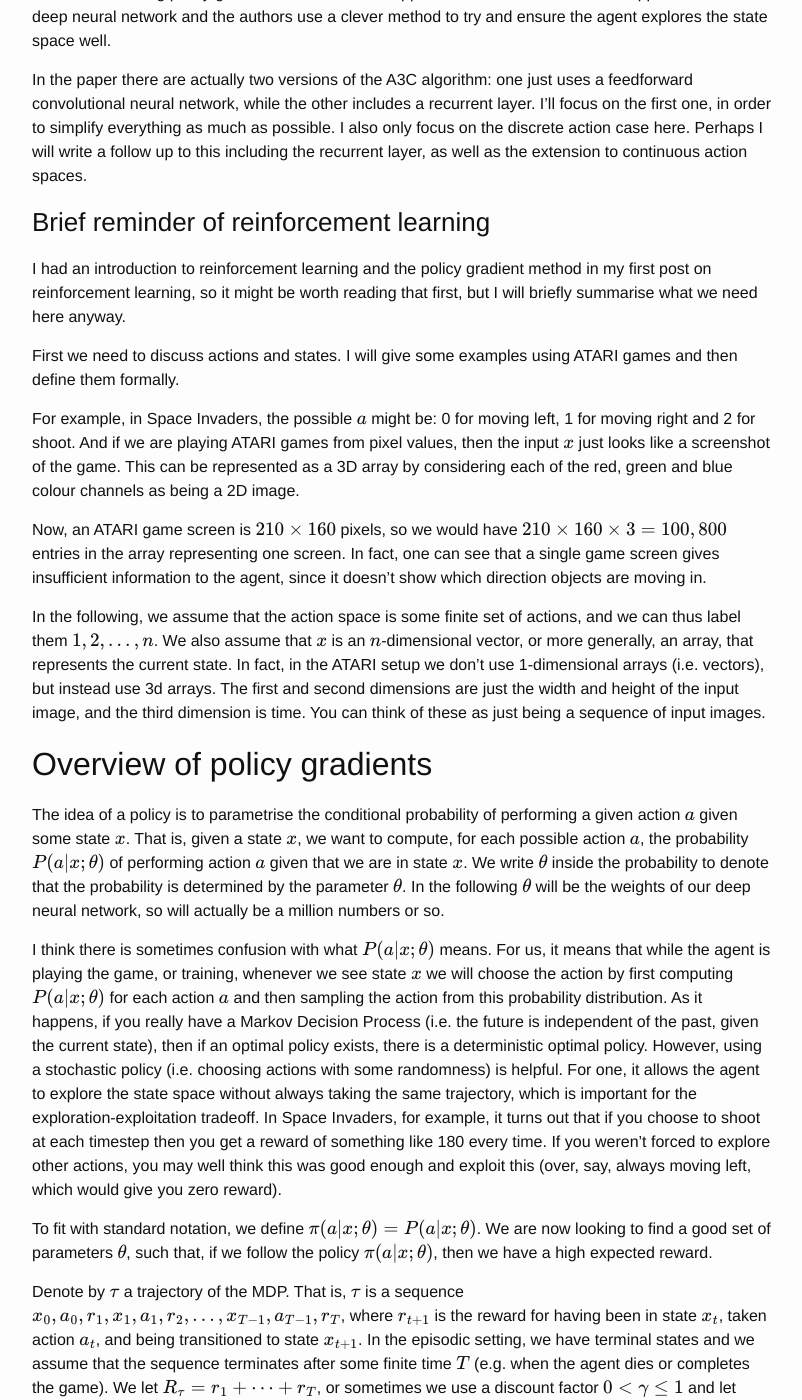
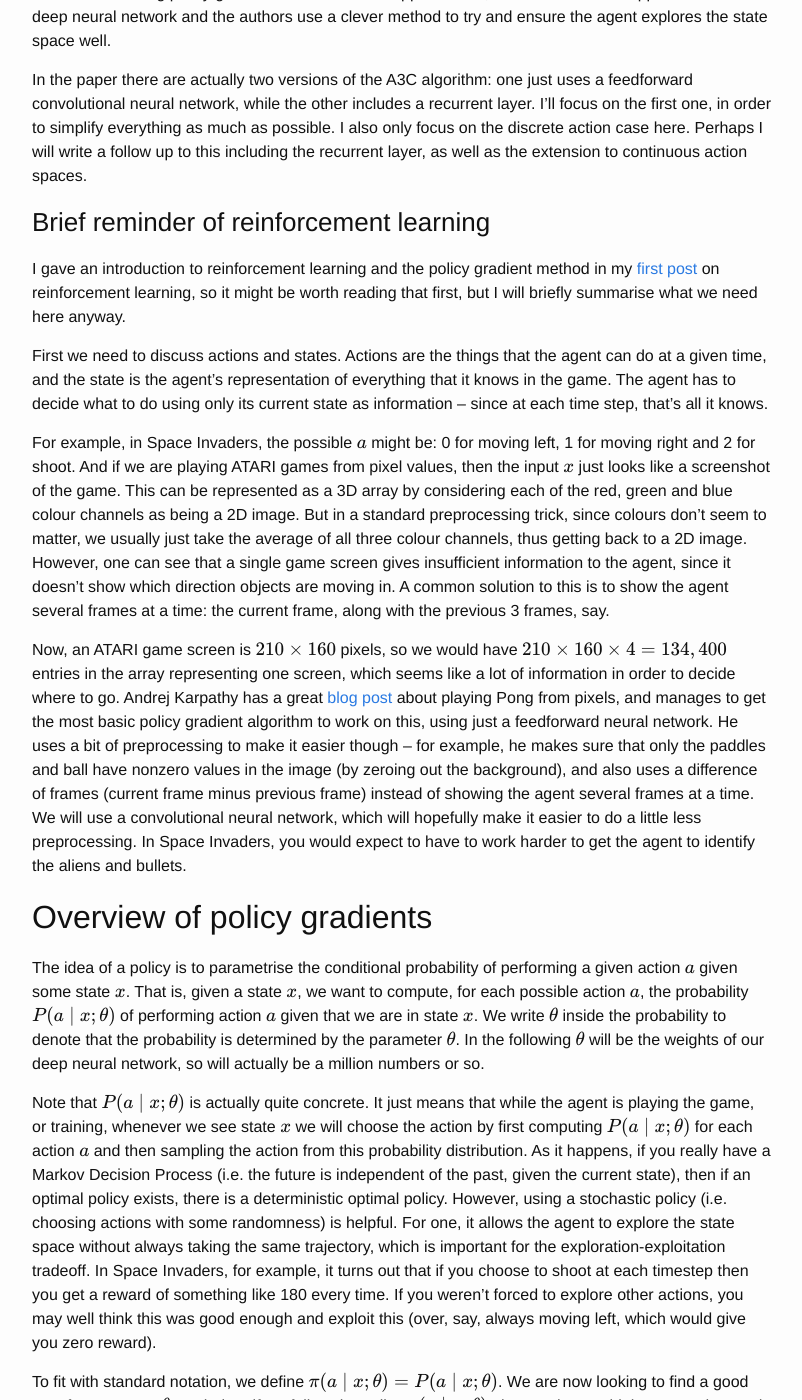
Before and after one commit to cgnicholls/cgnicholls.github.io, a Jekyll site: the page built from _posts/2017-03-27-a3c.markdown, in a window 1280 px wide and 1400 px high, scrolled down 1044 px. Shown: the whole window, without its empty margins (238-1040 px from the left). Built offline with Jekyll 4.4.1, drawn with Linux system fonts in a browser that asks for light colours; formulas are drawn with MathJax 3; some of the changed text lies outside the part shown.

Commit message:
Updated A3C post

```diff
--- a/_posts/2017-03-27-a3c.markdown
+++ b/_posts/2017-03-27-a3c.markdown
@@ -63,60 +63,72 @@ write a follow up to this including the recurrent layer, as well as the
 extension to continuous action spaces.
 
 ### Brief reminder of reinforcement learning ###
-I had an introduction to reinforcement learning and the policy gradient method
-in my first post on reinforcement learning, so it might be worth reading that
-first, but I will briefly summarise what we need here anyway.
+I gave an introduction to reinforcement learning and the policy gradient method
+in my [first
+post](https://cgnicholls.github.io/reinforcement-learning/2016/08/20/reinforcement-learning.html)
+on reinforcement learning, so it might be worth reading that first, but I will
+briefly summarise what we need here anyway.
 
-First we need to discuss actions and states. I will give some examples using
-ATARI games and then define them formally.
+First we need to discuss actions and states. Actions are the things that the
+agent can do at a given time, and the state is the agent's representation of
+everything that it knows in the game. The agent has to decide what to do using
+only its current state as information -- since at each time step, that's all it
+knows.
 
 For example, in Space Invaders, the possible $a$ might be: 0 for moving left, 1
 for moving right and 2 for shoot. And if we are playing ATARI games from pixel
 values, then the input $x$ just looks like a screenshot of the game. This can be
 represented as a 3D array by considering each of the red, green and blue colour
-channels as being a 2D image.
+channels as being a 2D image. But in a standard preprocessing trick, since
+colours don't seem to matter, we usually just take the average of all three
+colour channels, thus getting back to a 2D image. However, one can see that a
+single game screen gives insufficient information to the agent, since it doesn't
+show which direction objects are moving in. A common solution to this is to show
+the agent several frames at a time: the current frame, along with the previous 3
+frames, say.
 
 Now, an ATARI game screen is $210 \times 160$ pixels, so we would have $210
-\times 160 \times 3 = 100,800$ entries in the array representing one screen.  In
-fact, one can see that a single game screen gives insufficient information to
-the agent, since it doesn't show which direction objects are moving in.
-
-In the following, we assume that the action space is some finite set of actions,
-and we can thus label them $1, 2, \ldots, n$. We also assume that $x$ is an
-$n$-dimensional vector, or more generally, an array, that represents the current
-state. In fact, in the ATARI setup we don't use 1-dimensional arrays (i.e.
-vectors), but instead use 3d arrays. The first and second dimensions are just
-the width and height of the input image, and the third dimension is time. You
-can think of these as just being a sequence of input images.
+\times 160 \times 4 = 134,400$ entries in the array representing one screen,
+which seems like a lot of information in order to decide where to go. Andrej
+Karpathy has a great [blog post](http://karpathy.github.io/2016/05/31/rl/) about
+playing Pong from pixels, and manages to get the most basic policy gradient
+algorithm to work on this, using just a feedforward neural network. He uses a
+bit of preprocessing to make it easier though -- for example, he makes sure that
+only the paddles and ball have nonzero values in the image (by zeroing out the
+background), and also uses a difference of frames (current frame minus previous
+frame) instead of showing the agent several frames at a time. We will use a
+convolutional neural network, which will hopefully make it easier to do a little
+less preprocessing. In Space Invaders, you would expect to have to work harder
+to get the agent to identify the aliens and bullets.
 
 ## Overview of policy gradients ##
 
 The idea of a policy is to parametrise the conditional probability of performing
 a given action $a$ given some state $x$. That is, given a state $x$, we want to
-compute, for each possible action $a$, the probability $P(a | x; \theta)$ of
+compute, for each possible action $a$, the probability $P(a \mid x; \theta)$ of
 performing action $a$ given that we are in state $x$. We write $\theta$ inside
 the probability to denote that the probability is determined by the parameter
 $\theta$. In the following $\theta$ will be the weights of our deep neural
 network, so will actually be a million numbers or so.
 
-I think there is sometimes confusion with what $P(a | x; \theta)$ means. For us,
-it means that while the agent is playing the game, or training, whenever we see
-state $x$ we will choose the action by first computing $P(a | x; \theta)$ for
-each action $a$ and then sampling the action from this probability distribution.
-As it happens, if you really have a Markov Decision Process (i.e. the future is
-independent of the past, given the current state), then if an optimal policy
-exists, there is a deterministic optimal policy. However, using a stochastic
-policy (i.e. choosing actions with some randomness) is helpful. For one, it
-allows the agent to explore the state space without always taking the same
-trajectory, which is important for the exploration-exploitation tradeoff. In
-Space Invaders, for example, it turns out that if you choose to shoot at each
-timestep then you get a reward of something like 180 every time. If you weren't
-forced to explore other actions, you may well think this was good enough and
-exploit this (over, say, always moving left, which would give you zero reward).
+Note that $P(a \mid x; \theta)$ is actually quite concrete. It just means that
+while the agent is playing the game, or training, whenever we see state $x$ we
+will choose the action by first computing $P(a \mid x; \theta)$ for each action $a$
+and then sampling the action from this probability distribution. As it happens,
+if you really have a Markov Decision Process (i.e. the future is independent of
+the past, given the current state), then if an optimal policy exists, there is a
+deterministic optimal policy. However, using a stochastic policy (i.e. choosing
+actions with some randomness) is helpful. For one, it allows the agent to
+explore the state space without always taking the same trajectory, which is
+important for the exploration-exploitation tradeoff. In Space Invaders, for
+example, it turns out that if you choose to shoot at each timestep then you get
+a reward of something like 180 every time. If you weren't forced to explore
+other actions, you may well think this was good enough and exploit this (over,
+say, always moving left, which would give you zero reward).
 
-To fit with standard notation, we define $\pi(a | x; \theta) = P(a | x;
+To fit with standard notation, we define $\pi(a \mid x; \theta) = P(a \mid x;
 \theta)$. We are now looking to find a good set of parameters $\theta$, such
-that, if we follow the policy $\pi(a | x; \theta)$, then we have a high expected
+that, if we follow the policy $\pi(a \mid x; \theta)$, then we have a high expected
 reward.
 
 Denote by $\tau$ a trajectory of the MDP. That is, $\tau$ is a sequence $x_0,
@@ -127,28 +139,28 @@ states and we assume that the sequence terminates after some finite time $T$
 (e.g.  when the agent dies or completes the game). We let $R_\tau = r_1 + \cdots + r_T$, or sometimes we use a discount factor $0 < \gamma \le 1$ and let $R_\tau
 = r_1 + \gamma r_2 + \cdots \gamma^{T-1} r_T$.
 
-The policy gradient method aims to maximise $\EE_\tau[R_\tau | \pi; \theta]$. In
+The policy gradient method aims to maximise $\EE_\tau[R_\tau \mid \pi; \theta]$. In
 words, this is the expected reward of a trajectory when the agent follows policy
 $\pi$. The method tries to maximise this by gradient ascent with respect to the
-parameters $\theta$. Thus we compute $\grad_\theta \EE_\tau[R_\tau | \pi;
+parameters $\theta$. Thus we compute $\grad_\theta \EE_\tau[R_\tau \mid \pi;
 \theta]$ and then iteratively improve $\theta$ by $\theta \mapsto \theta +
-\alpha \cdot \grad_\theta \EE_\tau [R_\tau | \pi; \theta]$.
+\alpha \cdot \grad_\theta \EE_\tau [R_\tau \mid \pi; \theta]$.
 
-We saw last time that we can compute $\grad_\theta \EE_\tau[R_\tau | \pi;
+We saw last time that we can compute $\grad_\theta \EE_\tau[R_\tau \mid \pi;
 \theta]$ as the expected value of
 
 $$
-\hat{g}(\tau) = R_\tau \grad_\theta \sum_{t=0}^{T-1} \log \pi (a_t | x_t;
+\hat{g}(\tau) = R_\tau \grad_\theta \sum_{t=0}^{T-1} \log \pi (a_t \mid x_t;
 \theta).
 $$
 
 So we fix an initial parameter $\theta$ and then iterate the following: sample a
-trajectory $\tau$ from the environment using $\pi(a | x; \theta)$; compute
+trajectory $\tau$ from the environment using $\pi(a \mid x; \theta)$; compute
 $\hat{g}(\tau)$; update $\theta$ by $\theta \mapsto \theta + \alpha
 \hat{g}(\tau)$. None of the updates will actually be in the correct direction,
 but if we update enough times then on average the step will be correct.
 
-The only thing we have to be able to do is compute $\grad_\theta \log \pi(a | x;
+The only thing we have to be able to do is compute $\grad_\theta \log \pi(a \mid x;
 \theta)$ for any given action $a$ and state $x$. This is where tensorflow comes
 in, which is basically an automatic differentiation machine.
 
@@ -161,25 +173,67 @@ estimate of the gradient.
 
 One can replace $R_\tau$ in the expression for $\hat{g}(\tau)$ by $R_t =
 \sum_{t'=t}^T r_{t'}$ and get the same expectation. This is because if $b_t$ is
-a function of states and actions up to time $t$, then $\EE_{s_{t+1\colon\infty},
-a_{t+1\colon\infty}}(b_t) = b_t$ and is thus a constant. This just says that the
-expectation of $b_t$ over future states and actions is just $b_t$ (which sounds
-obvious when you say it like that!). Now note that $\EE(\grad_\theta
-\sum_{t=0}^{T-1} \log \pi (a_t | x_t; \theta)) = \grad_\theta \EE(1) = 0$.
-The first equality follows by the same trick as last time, where we both
-multiply and divide by $P(\tau | \theta)$ inside the expectation. When we now
-include the $b_t$ (which is constant), we thus also get zero expectation. Hence
-the following two expectations are equal
+a function of states, actions and rewards up to time $t$, then
 
 $$
-\EE (\sum_{t=0}^{T-1} \grad_\theta \log \pi (a_t | x_t; \theta) (R_\tau - b_t))
-= \EE (\sum_{t=0}^{T-1} \grad_\theta \log \pi (a_t | x_t; \theta) R_\tau).
+\EE_{s_{t+1\colon\infty}, a_{t+1\colon\infty}}(b_t) = b_t
+$$
+
+and is thus a constant. Here, the subscript $s_{t+1\colon \infty}, a_{t+1\colon
+\infty}$ just means those states and actions in the given range. Thus the
+equation above just says that the expectation of $b_t$ over future states and
+actions is just $b_t$ (which sounds obvious when you say it like that!). Now
+note that, repeating the calculation from [my first
+post](https://cgnicholls.github.io/reinforcement-learning/2016/08/20/reinforcement-learning.html),
+
+$$
+    \EE_{\tau_{t+1\colon\infty}} (b_t \sum_{t'=t+1}^T \grad_\theta \log \pi(a_{t'} \mid s_{t'}, \theta)) = 0.
+$$
+
+<!--
+$$
+\grad_\theta \EE(1) &= \grad_\theta \int_\tau P(\tau \mid \theta) d\tau \\
+&= \int_\tau \grad_\theta P(\tau \mid \theta) d \tau \\
+&= \int_\tau P(\tau \mid \theta) \frac{\grad_\theta P(\tau \mid \theta)}{P(\tau
+\mid \theta)} d \tau \\
+&= \int_\tau P(\tau \mid \theta) \grad_\theta \log P(\tau \mid \theta) d \tau \\
+&= \EE_\tau (\grad_\theta \log P(\tau \mid \theta)).
+$$
+
+The left hand side equals zero, since it is the derivative of a constant. The
+right hand side simplifies to give
+
+$$
+P(\tau \mid \theta) &= \left( P(s_0) \prod_{t=1}^T P(s_t \mid s_{t-1})
+P(a_t \mid s_{t-1}, \theta) \right).
+$$
+
+Since only $P(a_t \mid s_t, \theta)$ depends on $\theta$, and since $\log$
+takes products to sums, we end up with
+
+$$
+\EE_\tau (\grad_\theta \log P(\tau \mid \theta)) &= \EE_\tau (\sum_{t=1}^{T-1}
+\grad_\theta \log \pi(a_t \mid s_t, \theta).
+$$
+
+The same calculation, multiplying through by $b_t$ (only a function of states up
+to time $t$) implies that
+-->
+
+This follows by the same trick as last time, where we both multiply and divide
+by $P(\tau \mid \theta)$ inside the expectation. When we now include the $b_t$
+(which is constant), we thus also get zero expectation. Hence the following two
+expectations are equal
+
+$$
+\EE (\sum_{t=0}^{T-1} \grad_\theta \log \pi (a_t \mid x_t; \theta) (R_\tau - b_t))
+= \EE (\sum_{t=0}^{T-1} \grad_\theta \log \pi (a_t \mid x_t; \theta) R_\tau).
 $$
 
 If we take $b_t = r_1 + \cdots + r_{t-1}$, then we arrive at the estimator
 
 $$
-\sum_{t=0}^{T-1} \grad_\theta \log \pi (a_t | x_t; \theta) R_t
+\sum_{t=0}^{T-1} \grad_\theta \log \pi (a_t \mid x_t; \theta) R_t
 $$
 
 of the gradient.
@@ -207,7 +261,7 @@ expected sum of rewards when starting in state $s$ and following policy $\pi$.
 Formally,
 
 $$
-    V_\pi(s) = \EE_\tau( R_\tau | s_0 = s, \pi ).
+    V_\pi(s) = \EE_\tau( R_\tau \mid s_0 = s, \pi ).
 $$
 
 Even more formally, let $s_0 = s$ and $s_t, a_t$ be generated by the following
@@ -225,7 +279,7 @@ This is the expected sum of rewards when starting in state $s$, taking action
 $a$ and from then on following the policy $\pi$. We have
 
 $$
-    Q_\pi(s, a) = \EE_\tau( R_\tau | s_0 = s, a_0 = a, a_t \sim \pi ).
+    Q_\pi(s, a) = \EE_\tau( R_\tau \mid s_0 = s, a_0 = a, a_t \sim \pi ).
 $$
 
 More formally, let $s_0 = s, a_0 = a$, and let $s_t, a_t$ be generated by the
@@ -242,7 +296,7 @@ process just described.
 One can then see that $Q_\pi$ and $V_\pi$ satisfy the following equation:
 
 $$
-    Q_\pi(s, a) = \EE(r_1 | s_0 = s, a_0 = a) + \EE_{s_1} (V_\pi(s_1)).
+    Q_\pi(s, a) = \EE(r_1 \mid s_0 = s, a_0 = a) + \EE_{s_1} (V_\pi(s_1)).
 $$
 
 In words: the left hand side is the expected total reward when starting in state
@@ -264,6 +318,7 @@ $$
     \sum_{t=0}^{T-1} \grad_\theta \log \pi(a_t \mid s_t; \theta) (R_t -
     b_t(s_t)),
 $$
+
 where $b_t(s_t)$ is an estimate of $V_\pi(s_t)$, which we learn simultaneously.
 
 ## Advantage actor-critic ##
@@ -306,6 +362,15 @@ for T in range(max_T):
 
     update theta_pi, theta_v by the computed gradients
 ~~~~
+
+Here `discounted(rewards, gamma)` takes an array $[r_1, r_2, \ldots, r_n]$ and a
+discount factor $0 < \gamma \le 1$ and computes the array $[R_1, \ldots, R_n]$,
+where $R_t = \sum_{t'=t}^n \gamma^{t'-t} r_{t'}$. Thus $R_t$ is the discounted
+sum of rewards from time $t$ onwards. Note that the last value in the array,
+$r_n$, isn't actually the reward that the agent receives at time $n$, and is in
+fact either 0 (if the frame was terminal) or is the agent's estimate of the
+value of the state that the agent just transitioned to (and hasn't been able to
+act on).
 
 ## Asynchronous advantage actor-critic ##
 
@@ -345,7 +410,12 @@ with the number of agents.
 
 ### The code ###
 
-Let's implement the algorithm now. The full code can be found as the files `custom_gym.py`, `a3c.py`, `agent.py` in [this](https://github.com/cgnicholls/reinforcement-learning/tree/master/a3c) github repository. There are a few simplifications in the code below, as I felt it was easier to explain without including things like saving and restoring to
+Let's implement the algorithm now. The full code can be found as the files
+`custom_gym.py`, `a3c.py`, `agent.py` in
+[this](https://github.com/cgnicholls/reinforcement-learning/tree/master/a3c)
+github repository. There are a few simplifications in the code below, as I felt
+it was easier to explain without including things like saving and restoring in
+tensorflow.
 
 ## Wrapper around Open AI Gym ##
  First we'll write a small wrapper around Open AI Gym to give us more control about what the agent sees. We'll see in the tricks section that it's important to preprocess the images. This includes something called 'frame skipping', which is where we only show the agent every $n$th frame for some small $n$. Open AI Gym lets us hold multiple instances of an environment. In the main training program, we create an environment using:
```
Also changed, not shown: other parts of _posts/2017-03-27-a3c.markdown (+2 -1 lines).
